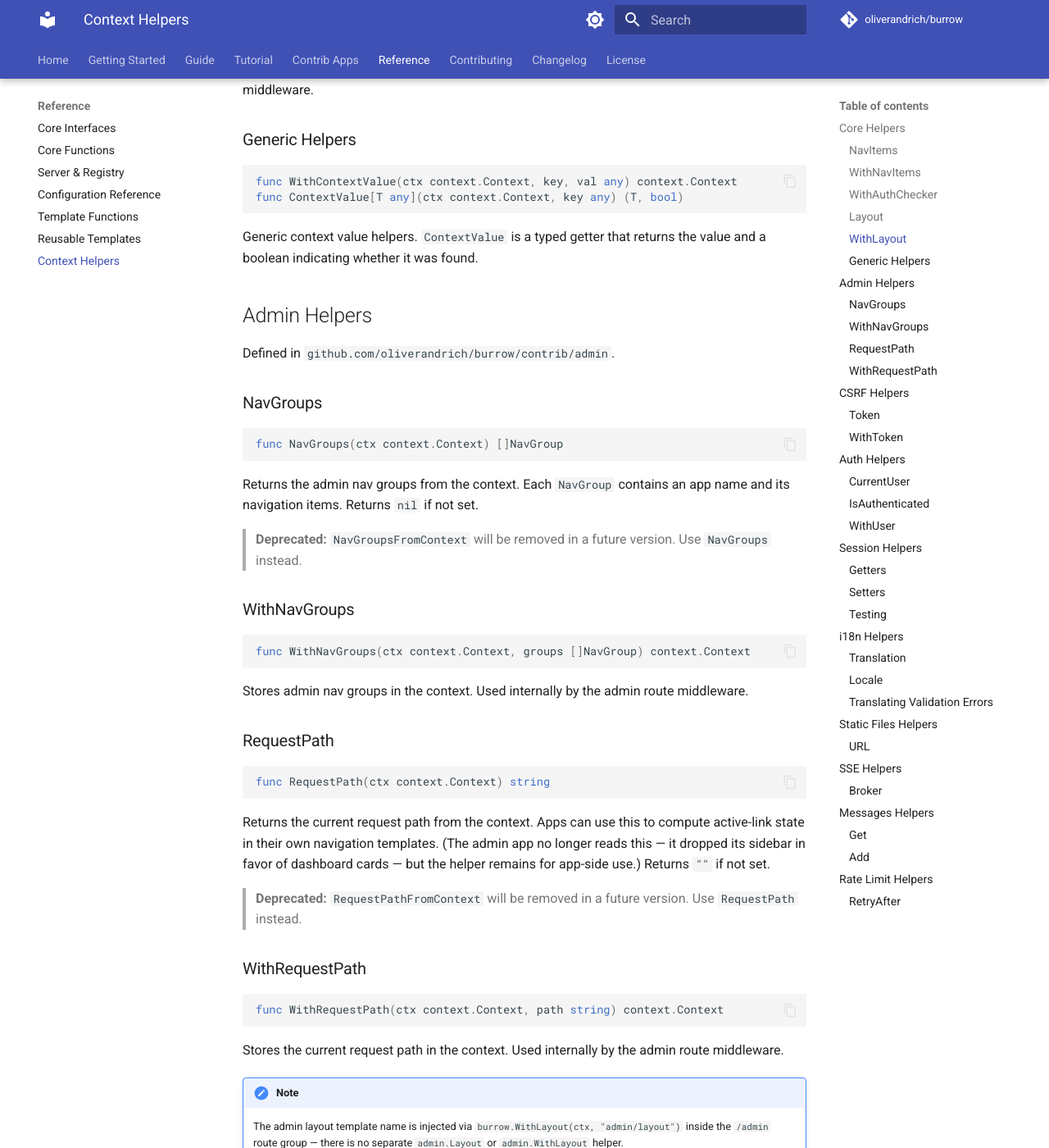
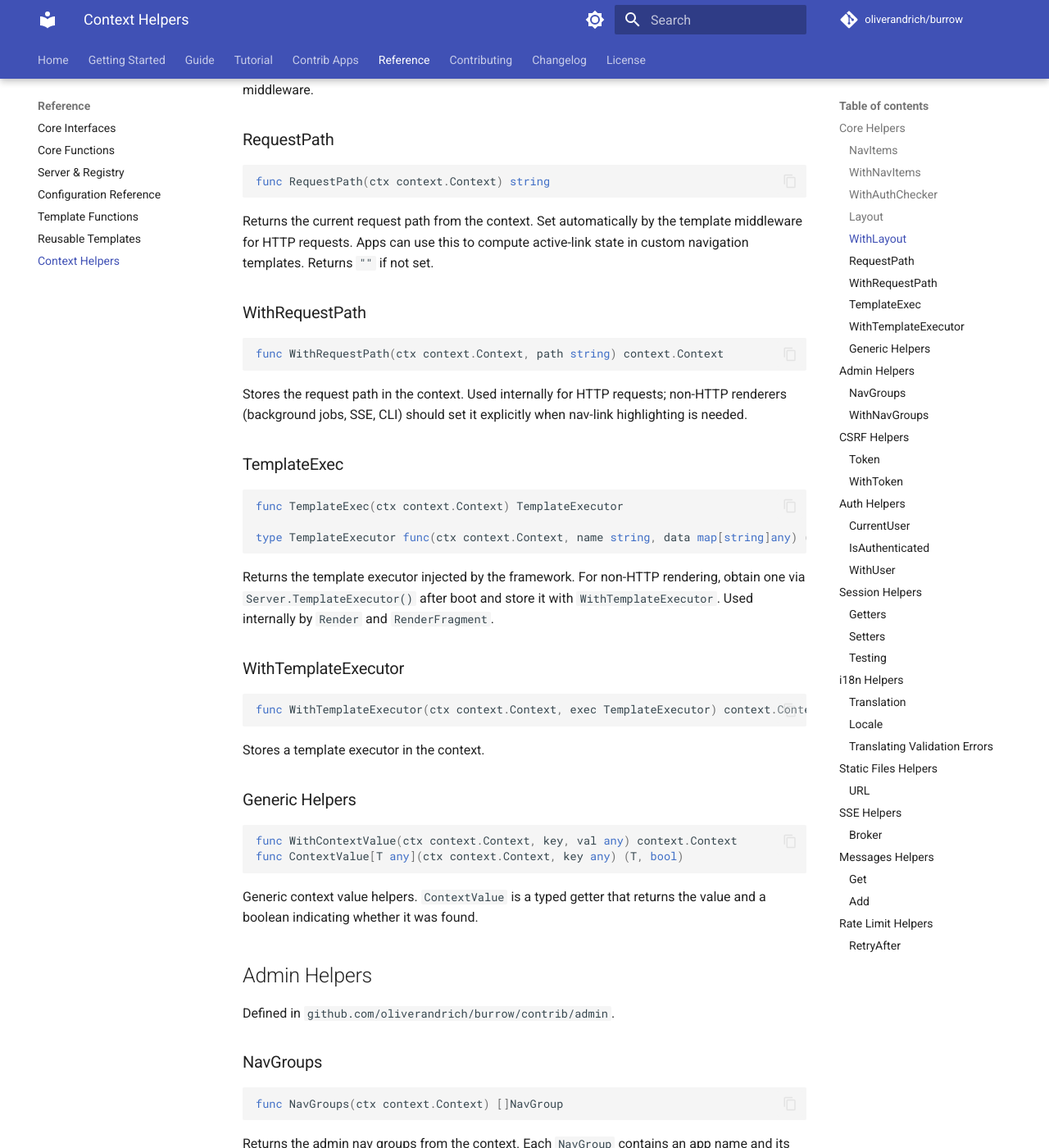
Before and after one commit to oliverandrich/burrow, an MkDocs documentation site: the page built from docs/reference/context-helpers.md, in a window 1280 px wide and 1400 px high, scrolled down 1302 px. Shown: the whole window at 82% size. Built offline with MkDocs 1.6.1 and Material for MkDocs 9.7.7, drawn with Linux system fonts in a browser that asks for light colours; comment, search, counter and statistics services are not loaded; some of the changed text lies outside the part shown.

Commit message:
docs(reference): align type/flag references with current source
NavItem and NavLink Icon are string (template-define name); WebAuthn CLI
flags carry the auth- prefix; --uploads-* flags are gone (Storage uses
--storage-dsn); burrow.RequestPath / WithRequestPath / TemplateExec /
WithTemplateExecutor live in the root package, not contrib/admin.

````diff
--- a/docs/reference/context-helpers.md
+++ b/docs/reference/context-helpers.md
@@ -55,6 +55,40 @@ func WithLayout(ctx context.Context, name string) context.Context
 
 Stores the app layout template name in the context. Used internally by the framework middleware.
 
+### RequestPath
+
+```go
+func RequestPath(ctx context.Context) string
+```
+
+Returns the current request path from the context. Set automatically by the template middleware for HTTP requests. Apps can use this to compute active-link state in custom navigation templates. Returns `""` if not set.
+
+### WithRequestPath
+
+```go
+func WithRequestPath(ctx context.Context, path string) context.Context
+```
+
+Stores the request path in the context. Used internally for HTTP requests; non-HTTP renderers (background jobs, SSE, CLI) should set it explicitly when nav-link highlighting is needed.
+
+### TemplateExec
+
+```go
+func TemplateExec(ctx context.Context) TemplateExecutor
+
+type TemplateExecutor func(ctx context.Context, name string, data map[string]any) (template.HTML, error)
+```
+
+Returns the template executor injected by the framework. For non-HTTP rendering, obtain one via `Server.TemplateExecutor()` after boot and store it with `WithTemplateExecutor`. Used internally by `Render` and `RenderFragment`.
+
+### WithTemplateExecutor
+
+```go
+func WithTemplateExecutor(ctx context.Context, exec TemplateExecutor) context.Context
+```
+
+Stores a template executor in the context.
+
 ### Generic Helpers
 
 ```go
@@ -86,26 +120,8 @@ func WithNavGroups(ctx context.Context, groups []NavGroup) context.Context
 
 Stores admin nav groups in the context. Used internally by the admin route middleware.
 
-### RequestPath
-
-```go
-func RequestPath(ctx context.Context) string
-```
-
-Returns the current request path from the context. Apps can use this to compute active-link state in their own navigation templates. (The admin app no longer reads this — it dropped its sidebar in favor of dashboard cards — but the helper remains for app-side use.) Returns `""` if not set.
-
-> **Deprecated:** `RequestPathFromContext` will be removed in a future version. Use `RequestPath` instead.
-
-### WithRequestPath
-
-```go
-func WithRequestPath(ctx context.Context, path string) context.Context
-```
-
-Stores the current request path in the context. Used internally by the admin route middleware.
-
 !!! note
-    The admin layout template name is injected via `burrow.WithLayout(ctx, "admin/layout")` inside the `/admin` route group — there is no separate `admin.Layout` or `admin.WithLayout` helper.
+    The admin layout template name is injected via `burrow.WithLayout(ctx, "admin/layout")` inside the `/admin` route group — there is no separate `admin.Layout` or `admin.WithLayout` helper. The request path lives in the root `burrow` package — use `burrow.RequestPath(ctx)` (see [Core Helpers](#core-helpers)). `admin.RequestPath` / `admin.WithRequestPath` / `admin.RequestPathFromContext` still exist as deprecated thin wrappers and will be removed in a future release.
 
 ## CSRF Helpers
 
````
Also changed, not shown: docs/reference/configuration.md (+6 -9 lines), docs/reference/core-functions.md (+8 -6 lines).
